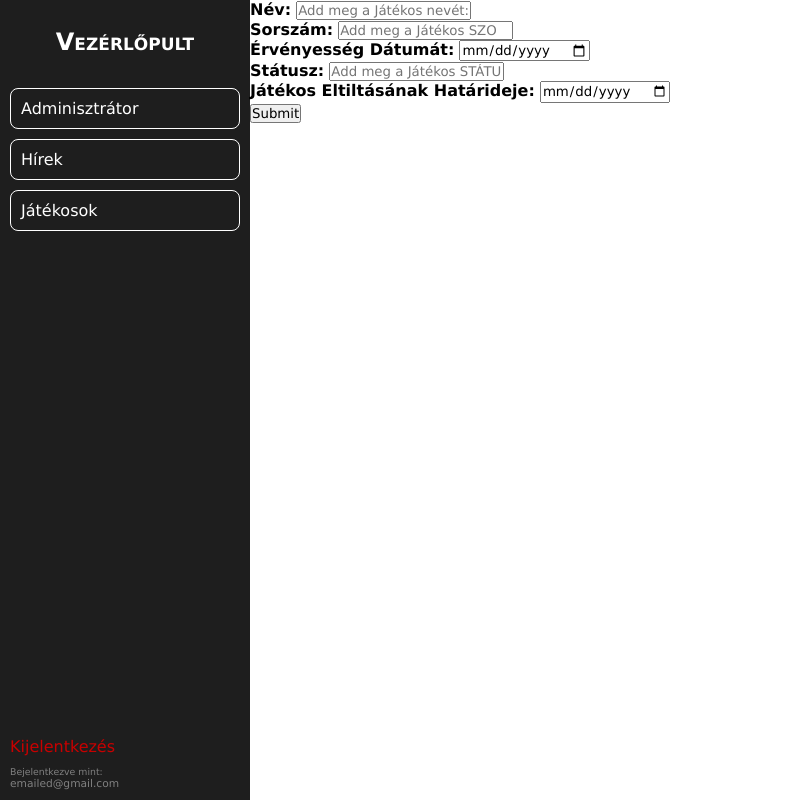
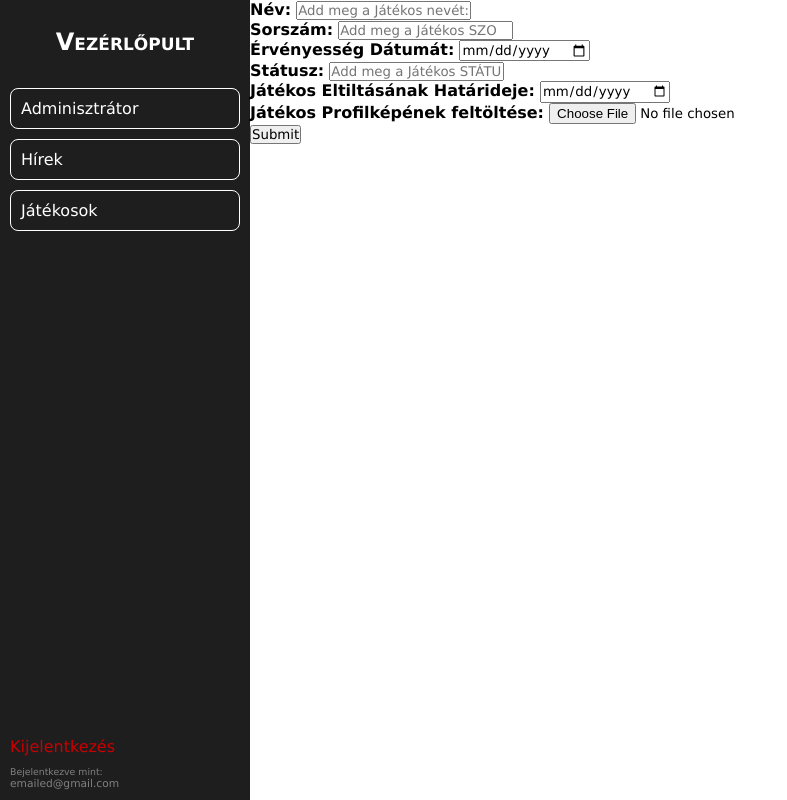
Before and after one commit to READYonHub/socca-hungary-teszt, a PHP site: page /players/players_create.php in a window 1280 px wide. Shown: the whole page, without its empty margins (0-787 px from the left). Run offline with PHP 8.4, Linux system fonts and the light colour scheme; a user stored in the database is signed in.

Commit message:
#3:jatekos profil kep feltoltose meg nincs kesz de oott a mukodesi elv

```diff
--- a/admin/log.txt
+++ b/admin/log.txt
@@ -51,3 +51,4 @@
  2024-04-05 20:12:49  SIKERTELEN Bejelentkezés a(z) emailed@gmail.com címről (::1)
  2024-04-05 20:13:15  SIKERES Bejelentkezés a(z) emailed@gmail.com címről (::1)
  2024-04-05 20:17:46  SIKERES Bejelentkezés a(z) emailed@gmail.com címről (::1)
+ 2024-04-06 21:59:40  SIKERES Bejelentkezés a(z) emailed@gmail.com címről (::1)
--- a/admin/players/players_create.php
+++ b/admin/players/players_create.php
@@ -8,26 +8,30 @@ if (!isset($_SESSION['login'])) {
 include("../headers/header.php");
 ?>
 <div class="create-form w-100 mx-auto p-4" style="max-width:700px;">
-    <form action="./players_process.php" method="post">
+    <form action="./players_process.php" method="post" enctype="multipart/form-data">
         <div class="form-field mb-4">
             <label for="name"><strong>Név:</strong></label>
-            <input type="text" class="form-control" name="name" id="" placeholder="Add meg a Játékos nevét::">
+            <input type="text" class="form-control" name="name" id="" placeholder="Add meg a Játékos nevét:" required>
         </div>
         <div class="form-field mb-4">
             <label for="name"><strong>Sorszám:</strong></label>
-            <input type="number" name="registration_number" class="form-control" id="" placeholder="Add meg a Játékos SZORSZÁMÁT:"></input>
+            <input type="number" name="registration_number" class="form-control" id="" placeholder="Add meg a Játékos SZORSZÁMÁT:" required></input>
         </div>
         <div class="form-field mb-4">
             <label for="name"><strong>Érvényesség Dátumát:</strong></label>
-            <input type="date" name="validity_date" class="form-control" id="" placeholder="Add meg a Játékos ÉRVÉNYESSÉGÉNEK a DÁTUMÁT:"></input>
+            <input type="date" name="validity_date" class="form-control" id="" placeholder="Add meg a Játékos ÉRVÉNYESSÉGÉNEK a DÁTUMÁT:" required></input>
         </div>
         <div class="form-field mb-4">
             <label for="name"><strong>Státusz:</strong></label>
-            <input name="status" class="form-control" id="" placeholder="Add meg a Játékos STÁTUSZÁT:"></input>
+            <input name="status" class="form-control" id="" placeholder="Add meg a Játékos STÁTUSZÁT:" required></input>
         </div>
         <div class="form-field mb-4">
             <label for="name"><strong>Játékos Eltiltásának Határideje:</strong></label>
             <input type="date" name="status" class="form-control" id="" placeholder="Add meg a Játékos Meddig legyen eltiltva:"></input>
+        </div>
+        <div class="form-field mb-4">
+            <label for="profile_pic"><strong>Játékos Profilképének feltöltése:</strong></label>
+            <input type="file" name="profile_pic" class="form-control" id="" placeholder="Tölsd fel a játékosnak a profilképét:" required></input>
         </div>
         <input type="hidden" name="date" value="<?php echo date("Y/m/d"); ?>">
 
--- a/admin/qr/qr_code_generator_algoritmus.php
+++ b/admin/qr/qr_code_generator_algoritmus.php
@@ -27,7 +27,6 @@ if ($id) {
              ";
 
     $eredmeny  =   mysqli_query($conn, $sql);
-        print_r($eredmeny) ;
 
     while ($sor = mysqli_fetch_assoc($eredmeny)) {
 
```
Also changed, not shown: admin/players/players_process.php (+36 -6 lines), fejlesztesek.md (+0 -1 lines).
